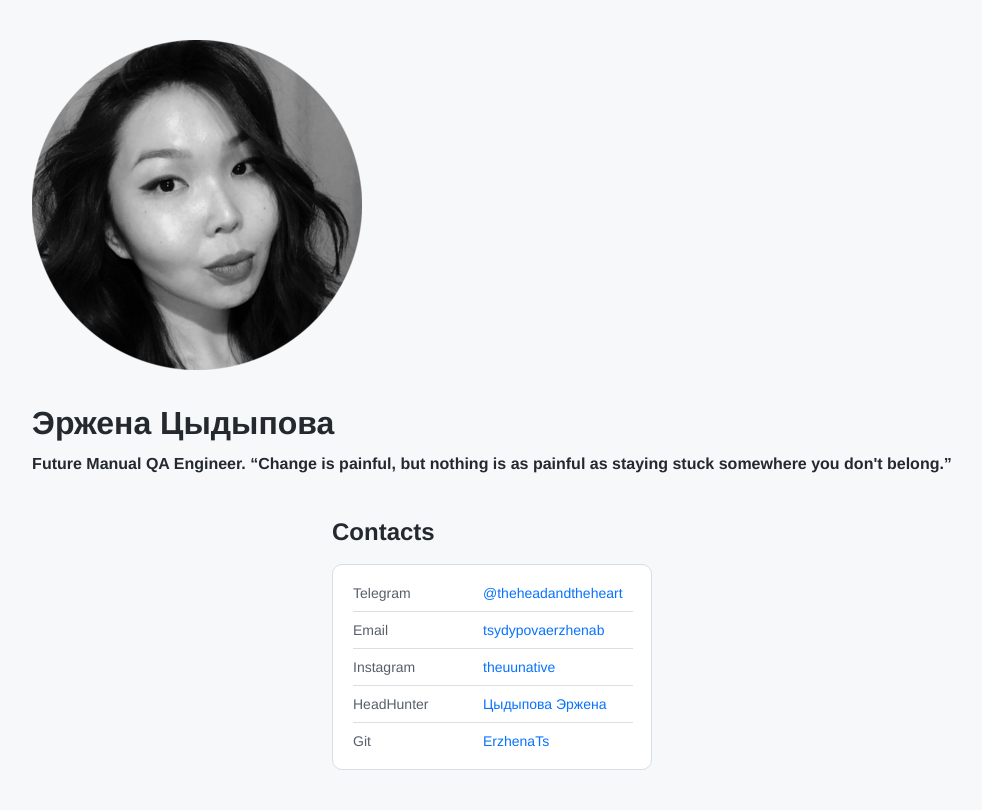
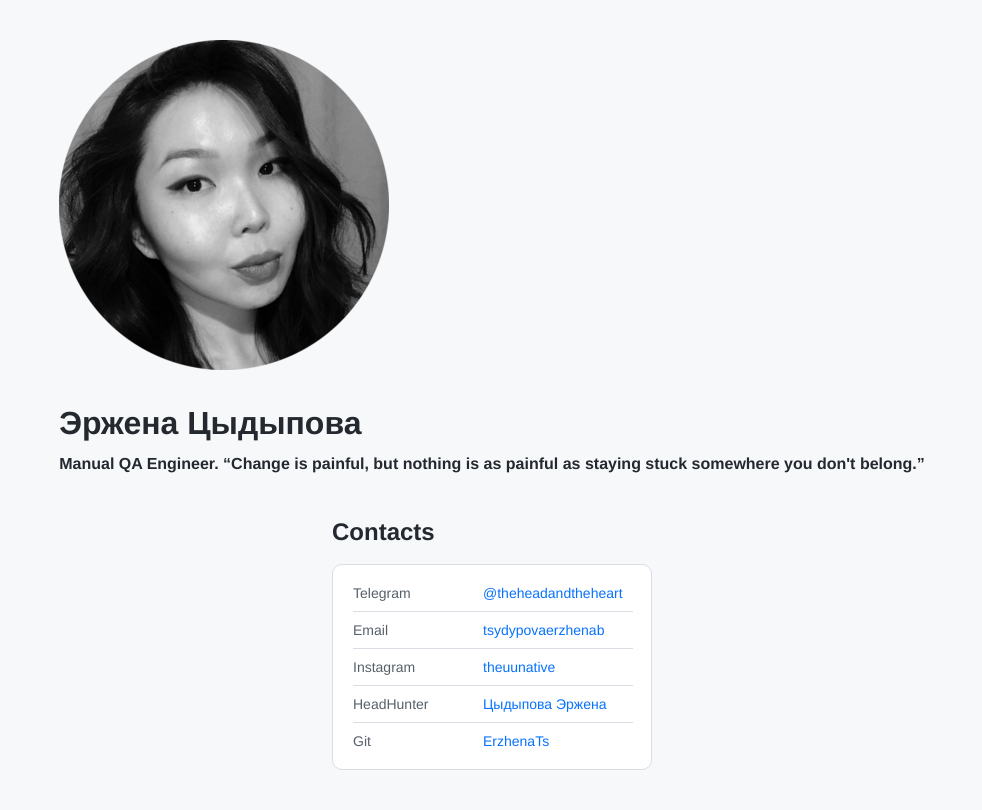
Before and after one commit to ErzhenaTs/CV, a plain HTML site: page index.html in a window 1280 px wide. Shown: the whole page, without its empty margins (148-1130 px from the left). Drawn offline with Linux system fonts and the light colour scheme.

Commit message:
сменила описание2

```diff
--- a/index.html
+++ b/index.html
@@ -12,7 +12,7 @@
     <header class="header">
       <img src="me1.png" alt="avatar" class="header__avatar" />
       <h1 class="header__title">Эржена Цыдыпова</h1>
-      <h3 class="header__subtitle">Future Manual QA Engineer. “Change is painful, but nothing is as painful as staying stuck somewhere you don't belong.”</h3>
+      <h3 class="header__subtitle">Manual QA Engineer. “Change is painful, but nothing is as painful as staying stuck somewhere you don't belong.”</h3>
     </header>
     <main>
       <section class="links">
```
